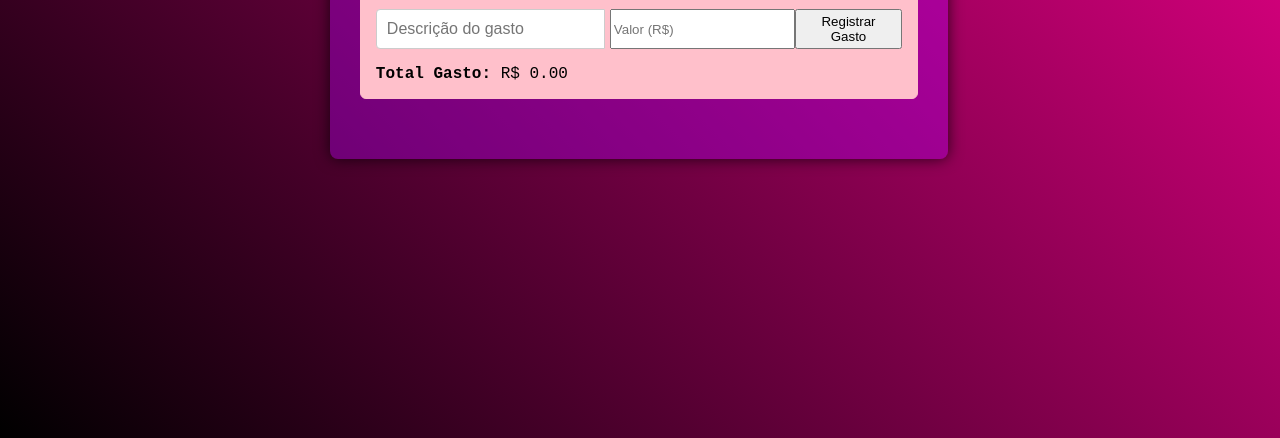
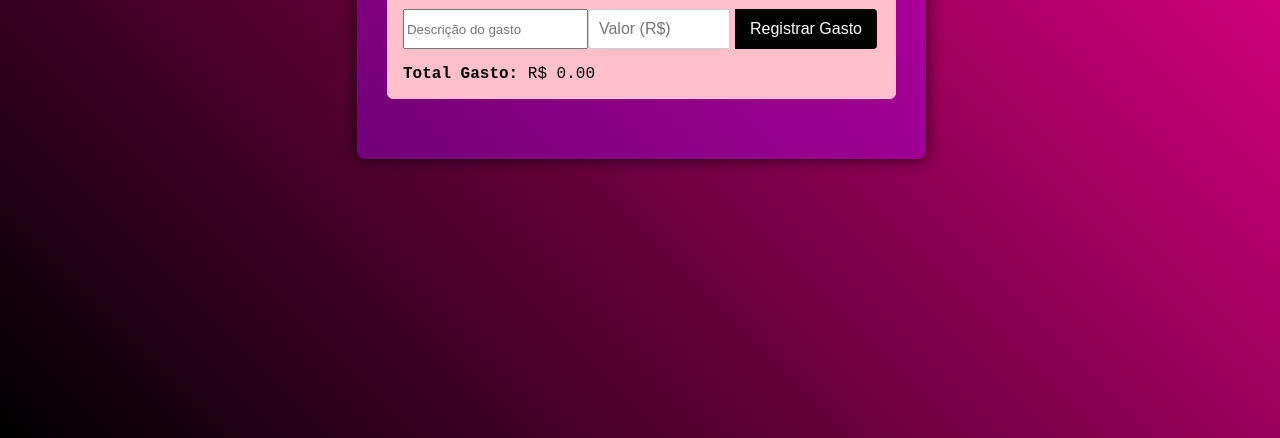
Before and after one commit to natieledpaula/Prova-front-end, a plain HTML site: page index.html in a window 1280 px wide. Shown: the part 402-840 px from the top of the page. Drawn offline with Linux system fonts and the light colour scheme.

Commit message:
Parte de estilização do botão adicionar

```diff
--- a/index.html
+++ b/index.html
@@ -25,7 +25,7 @@
                 <h2>Gastos</h2>
                 <div class="input-area">
                     <input type="text" id="descricaogasto" placeholder="Descrição do gasto">
-                    <input type="number" id="valorGasto" placeholder="Valor (R$)">
+                    <input type="number" id="valorgasto" placeholder="Valor (R$)">
                     <button onclick="adicionarGasto()">Registrar Gasto</button>
                 </div>
                 <ul id="listaDeGastos">
--- a/style.css
+++ b/style.css
@@ -41,7 +41,7 @@ section {
 }
 
 .input-area #novatarefa,
-.input-area #descricaogasto {
+.input-area #valorgasto {
     flex-grow: 1;
     padding: 10px;
     border: 1px solid #ccc;
@@ -49,3 +49,19 @@ section {
     font-size: 16px;
     margin-right: 5px;
 }
+
+.input-area #valorgasto {
+    max-width: 120px;
+}
+
+/* Parte de estilização do botão adicionar */
+.input-area button {
+    background-color: #030303;
+    color: white;
+    border: none;
+    padding: 10px 15px;
+    border-radius: 0 4px 4px 0;
+    cursor: pointer;
+    font-size: 16px;
+    transition: background-color 0.3s ease;
+}
```
